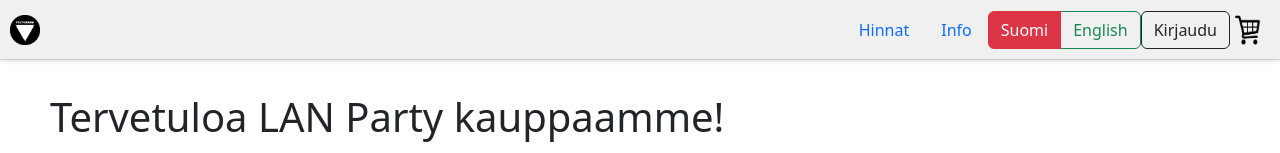
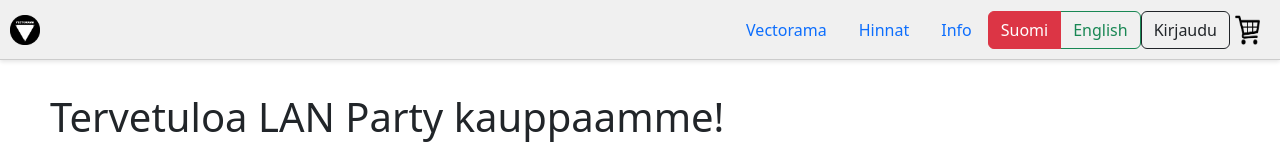
Before and after one commit to vectororg/ramac, a React (Create React App) app: page / in a window 1280 px wide. Shown: the top 153 px of the page. Built offline with nearby package versions, Linux system fonts and the light colour scheme.

Commit message:
small changes

```diff
--- a/src/components/Navbar.js
+++ b/src/components/Navbar.js
@@ -40,6 +40,9 @@ const Navbar = () => {
         </Link>
       </div>
       <Nav>
+      <Nav.Item>
+          <Nav.Link href="/">{t('navbar.vectorama')}</Nav.Link>
+        </Nav.Item>
         <Nav.Item>
           <Nav.Link href="/hinnat">{t('navbar.hinnat')}</Nav.Link>
         </Nav.Item>
--- a/src/translations/en.json
+++ b/src/translations/en.json
@@ -2,6 +2,7 @@
   "loginSuccessful": "Login successful",
   "loginFailed": "Login failed",
   "navbar": {
+    "vectorama": "Vectorama",
     "hinnat": "Prices",
     "info": "Info",
     "tili": "Account"
--- a/src/translations/fi.json
+++ b/src/translations/fi.json
@@ -2,6 +2,7 @@
   "loginSuccessful": "Onnistunut kirjautuminen",
   "loginFailed": "Kirjautuminen epäonnistui",
     "navbar": {
+      "vectorama": "Vectorama",
       "hinnat": "Hinnat",
       "info": "Info",
       "tili": "Tili"
```
